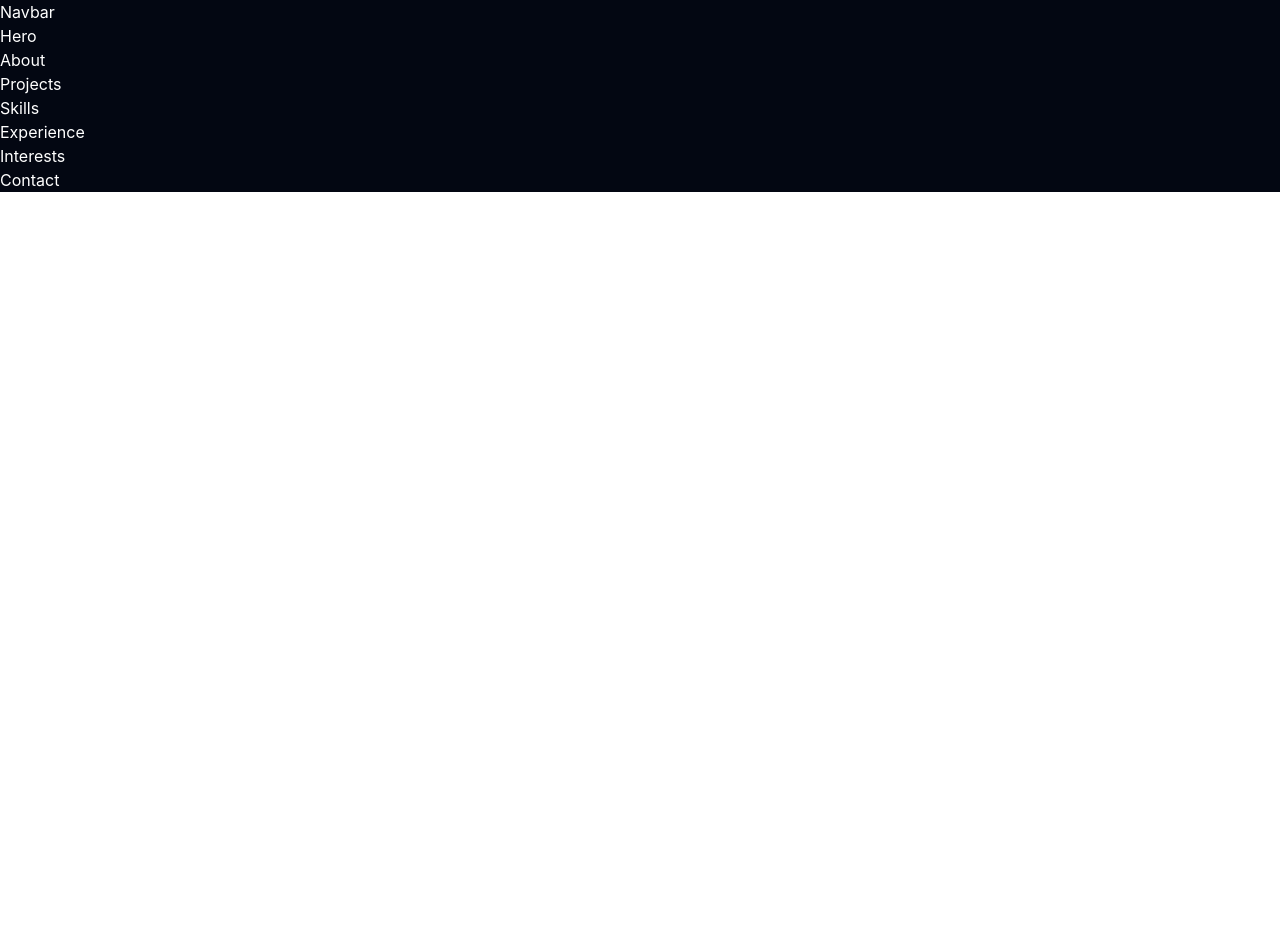
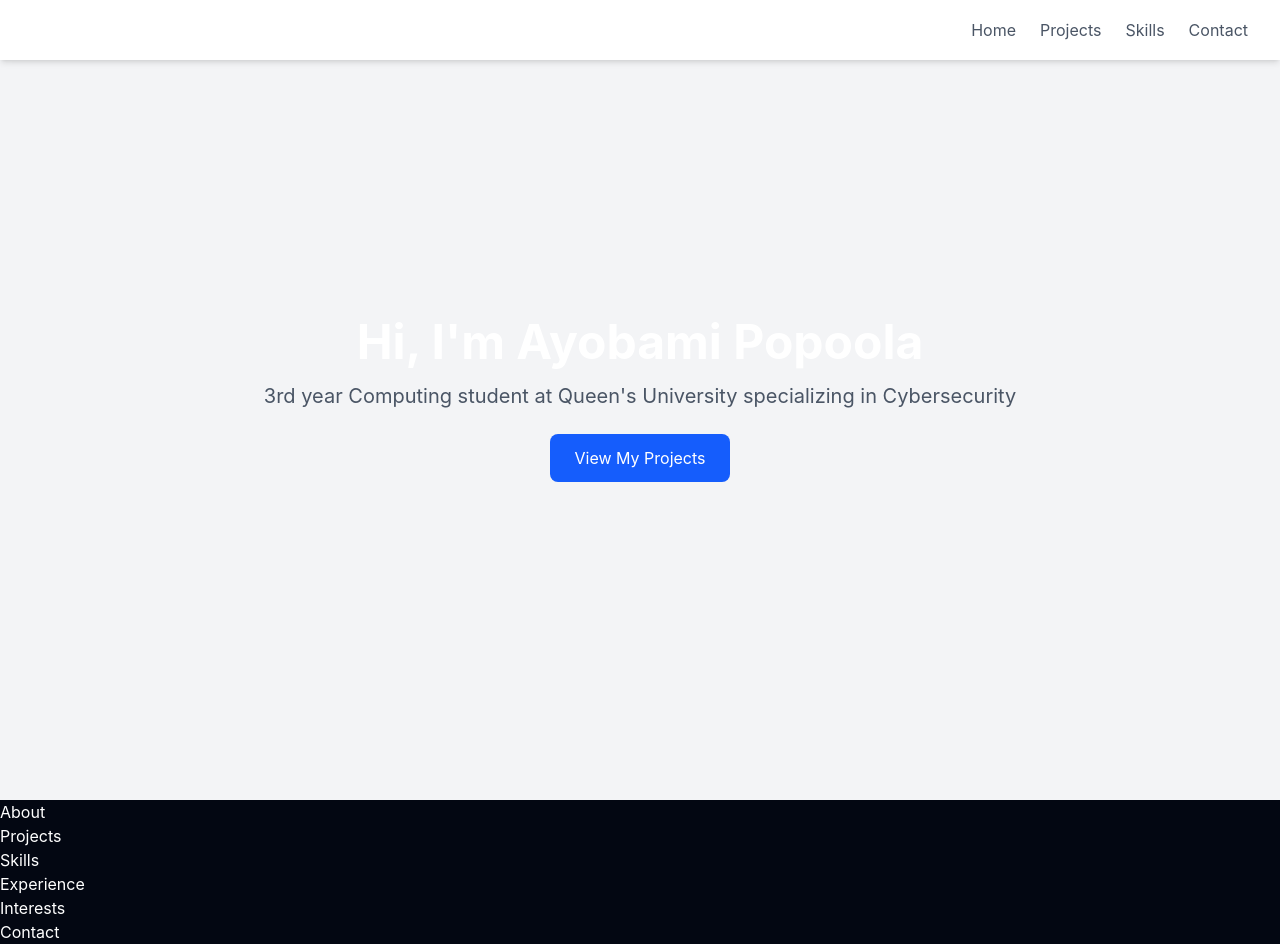
Before and after one commit to danielpope05/Portfolio, a React (Vite) app: page / in a window 1280 px wide. Before the commit the page ends 800 px from the top, so only its background shows below. Built offline with nearby package versions, Linux system fonts and the light colour scheme.

Commit message:
add hero and navbar

```diff
--- a/src/components/Hero.jsx
+++ b/src/components/Hero.jsx
@@ -1,5 +1,17 @@
-function Hero() {
-  return <div>Hero</div>
+export default function Hero() {
+  return (
+    <section className="h-screen flex flex-col items-center justify-center text-center bg-gray-100">
+      <h1 className="text-5xl font-bold mb-4">
+        Hi, I'm Ayobami Popoola
+      </h1>
+
+      <p className="text-xl text-gray-600 mb-6">
+        3rd year Computing student at Queen's University specializing in Cybersecurity
+      </p>
+
+      <button className="px-6 py-3 bg-blue-600 text-white rounded-lg hover:bg-blue-700">
+        View My Projects
+      </button>
+    </section>
+  )
 }
-
-export default Hero
--- a/src/components/Navbar.jsx
+++ b/src/components/Navbar.jsx
@@ -1,5 +1,14 @@
-function Navbar() {
-  return <div>Navbar</div>
+export default function Navbar() {
+  return (
+    <nav className="fixed top-0 left-0 w-full bg-white shadow-md py-4 px-8 flex justify-between items-center">
+      <h1 className="font-bold text-lg">Ayobami Popoola</h1>
+
+      <div className="flex gap-6 text-gray-600">
+        <a href="#">Home</a>
+        <a href="#projects">Projects</a>
+        <a href="#skills">Skills</a>
+        <a href="#contact">Contact</a>
+      </div>
+    </nav>
+  )
 }
-
-export default Navbar
```
